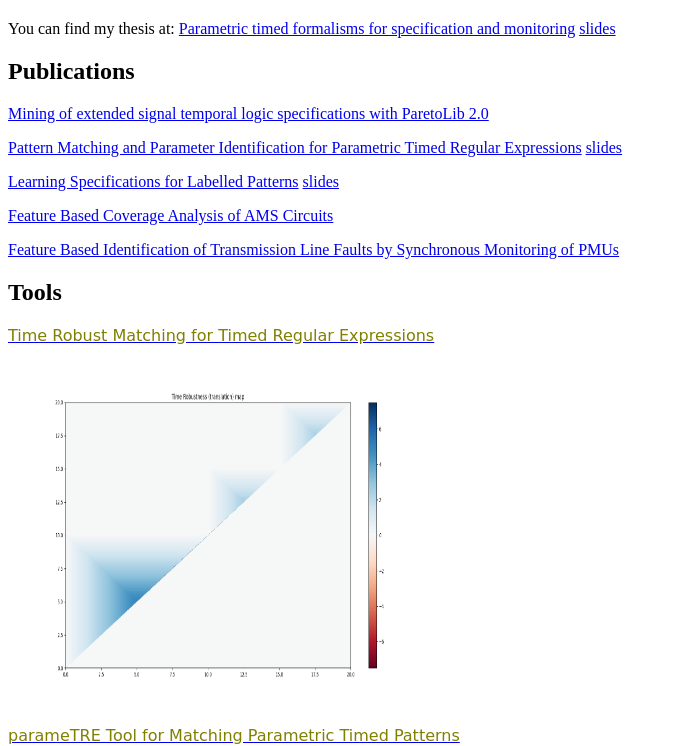
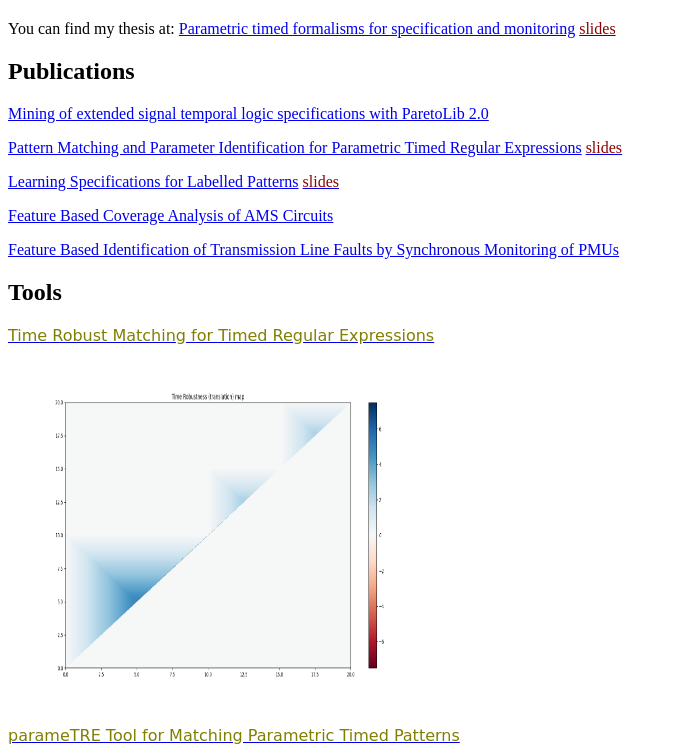
Before and after one commit to akshaymambakam/akshaymambakam.github.io, a plain HTML site: page index.html in a window 1280 px wide. Shown: the part 61-807 px from the top of the page, without its empty margins (0-677 px from the left). Drawn offline with Linux system fonts and the light colour scheme.

Commit message:
Change slides link color.

```diff
--- a/index.html
+++ b/index.html
@@ -15,7 +15,7 @@
 <div class="level1">
 <p>
 You can find my thesis at: <a href="https://theses.hal.science/tel-04395793">Parametric timed formalisms for specification and monitoring</a>
-<a href="thesisPres.pdf">slides</a>
+<a href="thesisPres.pdf"><span style="color:DarkRed">slides</span></a>
 </p>
 
 <h2 class="sectionedit3" id="publications">Publications</h2>
@@ -26,11 +26,11 @@ You can find my thesis at: <a href="https://theses.hal.science/tel-04395793">Par
 <p>
 <a href="https://hal.science/hal-04295896/document">Pattern Matching and Parameter Identification for
 Parametric Timed Regular Expressions</a>
-<a href="Parametric_Timed_Pattern_Matching.pdf">slides</a>
+<a href="Parametric_Timed_Pattern_Matching.pdf"><span style="color:DarkRed">slides</span></a>
 </p>
 <p>
 <a href="https://hal.science/hal-03035697/document">Learning Specifications for Labelled Patterns</a>
-<a href="formatPres.pdf">slides</a>
+<a href="formatPres.pdf"><span style="color:DarkRed">slides</span></a>
 </p>
 <p>
 <a href="https://ieeexplore.ieee.org/document/8429404">Feature Based Coverage Analysis of AMS Circuits</a>
```
